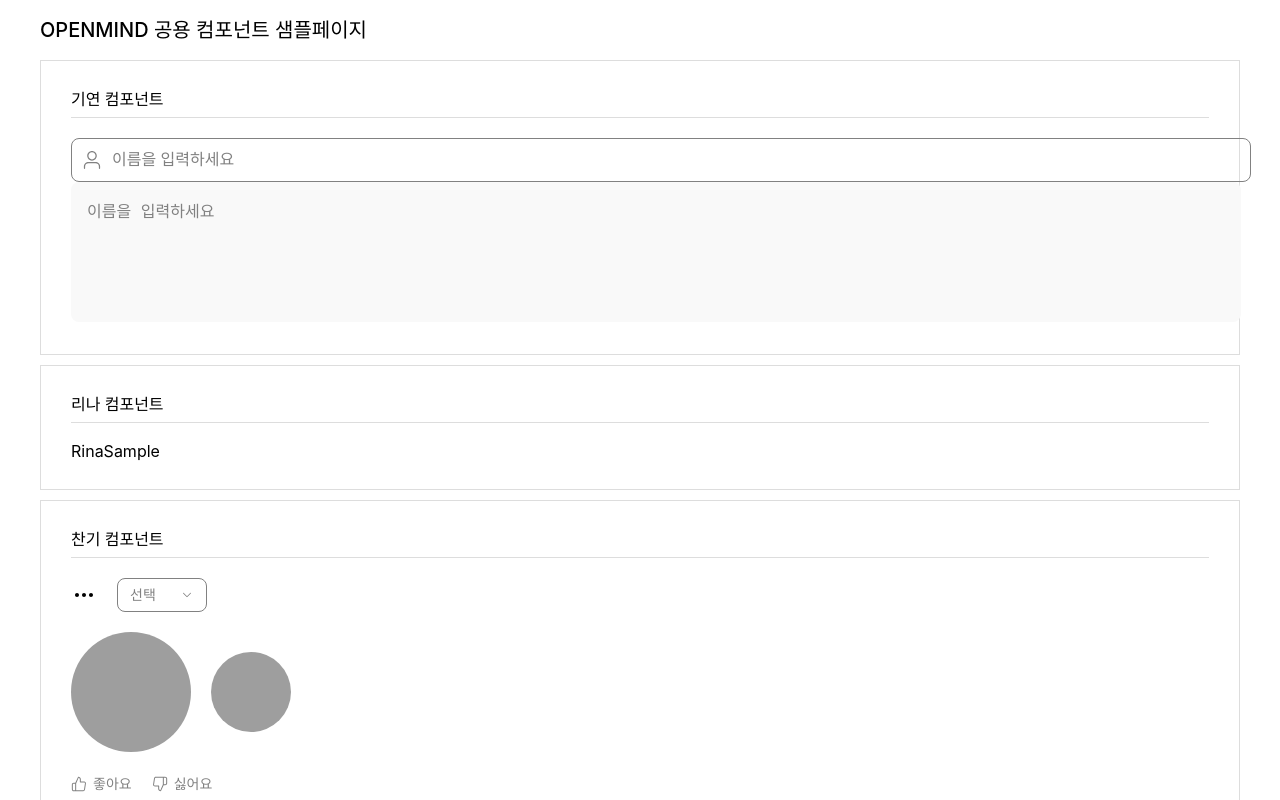
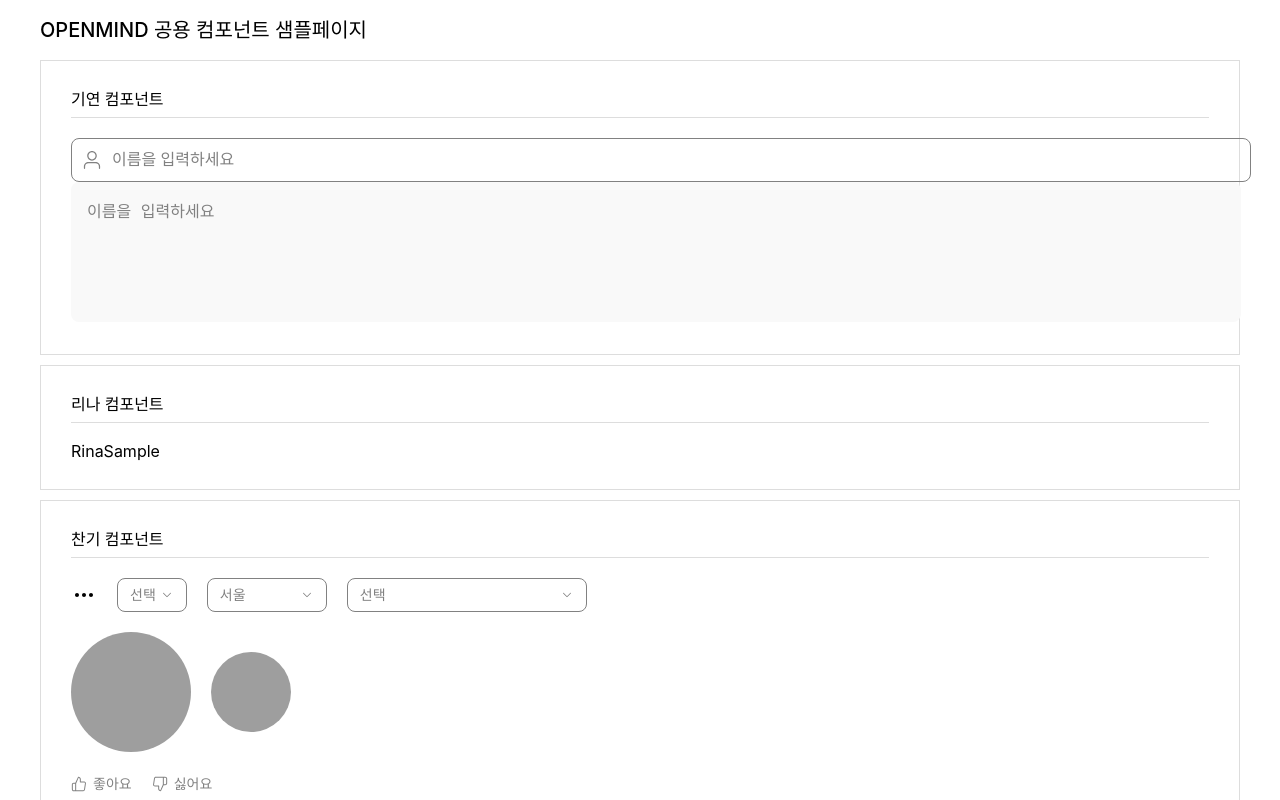
Before and after one commit to sprint12-part2/openmind, a React (Vite) app: page /sample in a window 1280 px wide. Shown: the top 800 px of the page. Built offline with nearby package versions, Linux system fonts and the light colour scheme; grey boxes are pictures that could not be loaded; a web font is replaced by a local one.

Commit message:
Feat(#56): select 컴포넌트 개선 (너비 관련) (#57)
* Style: 직접 너비를 받거나, 컨테이너 부모의 너비에 반응할 수 있도록 개선

* Chore: 샘플코드 수정

```diff
--- a/src/components/Dropdown/Select.jsx
+++ b/src/components/Dropdown/Select.jsx
@@ -32,7 +32,7 @@ export function Select({ value, onChange, className, children, ...props }) {
       <Dropdown.Trigger className={styles.trigger}>
         {({ isOpen }) => (
           <div className={clsx(styles.button, isOpen && styles.open)}>
-            {selectedLabel}
+            <span className={styles.label}>{selectedLabel}</span>
             {isOpen ? (
               <Icon name="arrowUp" color="black" size={14} />
             ) : (
--- a/src/components/Dropdown/Select.module.css
+++ b/src/components/Dropdown/Select.module.css
@@ -1,5 +1,11 @@
 .select {
   position: relative;
+}
+
+.trigger {
+  min-width: 9rem;
+  width: 100%;
+  min-width: 0;
 }
 
 .button {
@@ -7,7 +13,7 @@
   align-items: center;
   justify-content: space-between;
   gap: var(--spacing-4);
-  min-width: 9rem;
+  width: 100%;
   height: 3.4rem;
   padding: 0 1.2rem;
   border: 1px solid var(--color-gray-400);
@@ -21,11 +27,18 @@
   color: var(--color-black);
 }
 
+.label {
+  flex: 1;
+  white-space: nowrap;
+  text-overflow: ellipsis;
+  overflow: hidden;
+}
+
 .list {
   z-index: 1;
   position: absolute;
   top: calc(100% + 0.4rem);
-  width: 100%;
+  min-width: 100%;
   left: 0;
   padding: 0.4rem;
   background: var(--color-white);
--- a/src/pages/sample/components/ChankiSample.jsx
+++ b/src/pages/sample/components/ChankiSample.jsx
@@ -6,7 +6,11 @@ import { Avatar } from "@components/Avatar/Avatar";
 import { MoreMenu, Select } from "@components/Dropdown";
 
 export default function ChankiSample() {
-  const [seletValue, setSelectValue] = useState("");
+  const [formData, setFormData] = useState({
+    sort: "",
+    region: "seoul",
+    content: "",
+  });
   return (
     <div>
       <div className={styles.flex}>
@@ -17,13 +21,41 @@ export default function ChankiSample() {
           <MoreMenu.Item icon="close">삭제하기</MoreMenu.Item>
         </MoreMenu>
 
-        <Select value={seletValue} onChange={(value) => setSelectValue(value)}>
+        {/* 기본 사용형태 (최소 너비로 셋팅이 됩니다.) */}
+        <Select
+          value={formData.sort}
+          onChange={(value) => setFormData((prev) => ({ ...prev, sort: value }))}
+        >
           <Select.Option value="">선택</Select.Option>
           <Select.Option value="name">이름순</Select.Option>
           <Select.Option value="date">최신순</Select.Option>
           <Select.Option value="" disabled>
             불가능
           </Select.Option>
+        </Select>
+
+        {/* 컨테이너의 너비로 조절도 가능 */}
+        <div style={{ width: "120px" }}>
+          <Select
+            value={formData.region}
+            onChange={(value) => setFormData((prev) => ({ ...prev, region: value }))}
+          >
+            <Select.Option value="seoul">서울</Select.Option>
+            <Select.Option value="busan">부산</Select.Option>
+            <Select.Option value="korea">여기는 대한민국???</Select.Option>
+          </Select>
+        </div>
+
+        {/* 직접 너비를 받아도 되요 */}
+        <Select
+          value={formData.content}
+          onChange={(value) => setFormData((prev) => ({ ...prev, content: value }))}
+          style={{ width: "240px" }}
+        >
+          <Select.Option value="">선택</Select.Option>
+          <Select.Option value="content-1">모던자바스크립트 딥다이브</Select.Option>
+          <Select.Option value="content-2">짧은글과 긴글혼합</Select.Option>
+          <Select.Option value="content-3">으어어어어어어</Select.Option>
         </Select>
       </div>
       <div className={styles.flex}>
```
